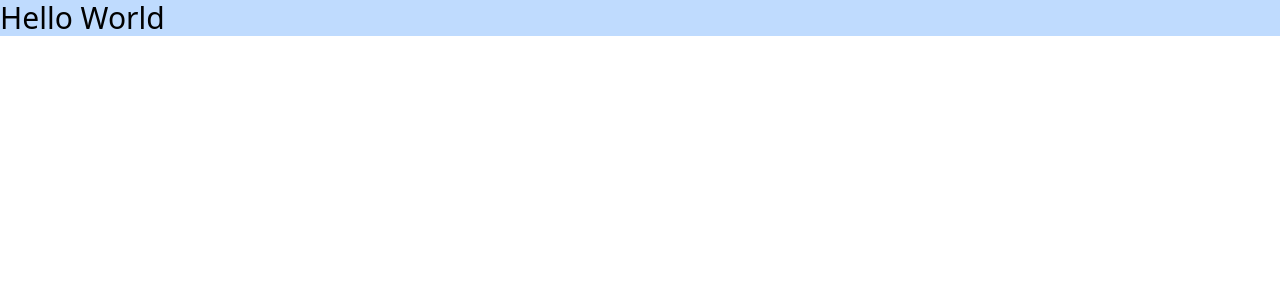
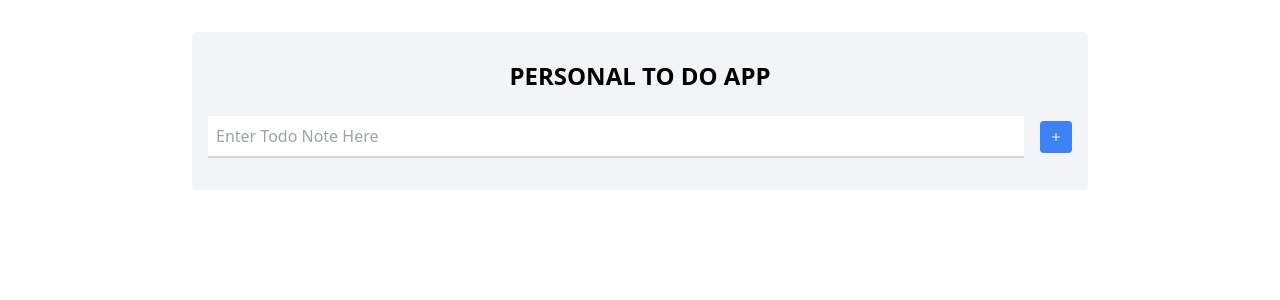
Before and after one commit to itsbluejelly/Todo-list_Project, a React (Vite) app: page / in a window 1280 px wide. Shown: the top 300 px of the page. Built offline with nearby package versions, Linux system fonts and the light colour scheme.

Commit message:
added inputbar component

```diff
--- a/package.json
+++ b/package.json
@@ -14,11 +14,14 @@
     "postcss": "^8.4.33",
     "react": "^18.2.0",
     "react-dom": "^18.2.0",
-    "tailwindcss": "^3.4.1"
+    "react-icons": "^5.0.1",
+    "tailwindcss": "^3.4.1",
+    "uuid": "^9.0.1"
   },
   "devDependencies": {
     "@types/react": "^18.2.43",
     "@types/react-dom": "^18.2.17",
+    "@types/uuid": "^9.0.7",
     "@typescript-eslint/eslint-plugin": "^6.14.0",
     "@typescript-eslint/parser": "^6.14.0",
     "@vitejs/plugin-react": "^4.2.1",
--- a/src/App.tsx
+++ b/src/App.tsx
@@ -1,4 +1,119 @@
+// IMPORTING NECESSARY FILES
+    // IMPORTING MODULES
+import React from "react"
+import {v4 as uuid} from "uuid"
+    // IMPORTING HOOKS
+import TodoContextHook from "./hooks/TodoContextHook"
+    // IMPORTING GUARDS
+import {arrayHasTodos} from "./types/Guards"
+    // IMPORTING ENUMS
+import {TODO_CONTEXT_REDUCER_ACTION_TYPE} from "./types/Enums"
+    // IMPORTING COMPONENTS
+import InputBar from "./components/InputBar"
+    // IMPORTING TYPES
+import {AppFormData} from "./types/Types"
+
 // DECLARING A FUNCTION THAT RETURNS AN APP COMPONENT
 export default function App() {
-    return <h1 className="text-black bg-blue-200 w-full text-3xl">Hello World</h1>
+    // DEFINING STATE
+        // A STATE TO KEEP TRACK OF THE APPLICATIONS ERRORS
+    const [error, setError] = React.useState<string>('')
+        // A STATE TO KEEP TRACK OF WHETHER THE APPLICATION IS LOADING
+    const [isLoading, setIsLoading] = React.useState<boolean>(false)
+        // A STATE TO KEEP TRACK OF THE FORMDATA
+    const [formData, setFormData] = React.useState<AppFormData>({ text: '' })
+
+    // OBTAINING THE TODOCONTEXT'S STATE AND DISPATCH FROM ITS HOOK
+    const {todoList, error: todoContextError, dispatch} = TodoContextHook()
+
+    // A FUNCTION TO FETCH THE TODOS DATA
+    const fetchTodosData: () => void = React.useCallback(() => {
+        setIsLoading(true)
+        setError('')
+
+        try{
+            const storedTodos: string | null = localStorage.getItem("todoList")
+
+            if(storedTodos){
+                const parsedTodos: unknown =  JSON.parse(storedTodos)
+
+                if(!arrayHasTodos(parsedTodos)){
+                    throw new Error("The data obtained is not of the required TodoType format")
+                }
+
+                dispatch({
+                    type: TODO_CONTEXT_REDUCER_ACTION_TYPE.CREATE_TODO,
+                    payload: parsedTodos
+                })
+
+                setError('')
+            }
+        }catch(error: unknown){
+            setError(`${(error as Error).name}: ${(error as Error).message}`)
+        }finally{
+            setIsLoading(false)
+        }
+    }, [dispatch])
+
+    // A FUNCTION TO HANDLE THE FORMDATA
+    function handleFormData(e: React.ChangeEvent<HTMLInputElement>): void{
+        const {name, value} = e.target
+        setFormData(prevFormData => ({...prevFormData, [name]: value}))
+    }
+
+    // A FUNCTION TO ADD TO THE TODOS DATA
+    function addTodosData(): void{
+        setIsLoading(true)
+        setError('')
+
+        try{
+            if(!formData.text){
+                throw new Error("You must write something in order to add a note")
+            }
+
+            dispatch({
+                type: TODO_CONTEXT_REDUCER_ACTION_TYPE.ADD_TODO,
+
+                payload: {
+                    text: formData.text.trim(),
+                    id: uuid(),
+                    filter: "incomplete"
+                }
+            })
+
+            setError('')
+        }catch(error: unknown){
+            setError(`${(error as Error).name}: ${(error as Error).message}`)
+        }finally{
+            setIsLoading(false)
+        }
+    }
+
+    // DEFINING USEEFECTS
+        // A USEEFFECT TO FETCH THE REQUIRED DATA
+    React.useEffect(fetchTodosData, [fetchTodosData])
+
+        // A USEEFFECT TO SET THE ERROR TO THE CONTEXTERROR WHENEVER FOUND
+    React.useEffect(() => {
+        if(todoContextError){
+            setError(todoContextError)
+        }
+    }, [todoContextError])
+
+    return (
+        // THE CONTAINER FOR THE WHOLE APPLICATION
+        <div className="max-w-4xl mx-auto sm:mt-8 p-4 bg-gray-100 rounded">
+            <h2 className="mt-3 mb-6 text-2xl font-bold text-center uppercase">Personal To Do App</h2>
+
+            <InputBar
+                formData={formData}
+                loading={isLoading}
+                handleFormData={handleFormData}
+                addTodosData={addTodosData}
+            />
+
+            {/* CONITIONALLY RENDERING THE ERROR OR THE LIST OF TODOS */}
+            {error && <h2 className="font-bold text-center text-2xl uppercase">{error}</h2>}
+        </div>
+    )
 }
--- /dev/null
+++ b/src/components/InputBar.tsx
@@ -0,0 +1,28 @@
+// IMPORTING NECESSARY FILES
+    // IMPORTING PROPS
+import {InputBarProps} from "../types/Props"
+    // IMPORTINH COMPONENTS
+import { BsPlus } from "react-icons/bs"
+
+// DECLARING A FUNCTION THAT RETURNS AN INPUTBAR COMPONENT
+export default function InputBar({formData, handleFormData, loading, addTodosData}: InputBarProps){
+    return (
+        // THE CONTAINER FOR THE INPUTBAR COMPONENT
+        <div className="flex items-center mb-4">
+            <input
+                type="text"
+                name="text"
+                placeholder="Enter Todo Note Here"
+                value={formData.text}
+                onChange={(e: React.ChangeEvent<HTMLInputElement>) => handleFormData(e)}
+                className="flex-grow p-2 border-b-2 border-gray-300 focus:outline-none focus:border-blue-500"
+            />
+
+            <button
+                disabled={loading}
+                onClick={addTodosData}
+                className="ml-4 p-2 bg-blue-500 text-white rounded hover:bg-blue-600 focus:outline-none"
+            ><BsPlus/></button>
+        </div>
+    )
+}
--- a/src/types/Enums.ts
+++ b/src/types/Enums.ts
@@ -1,5 +1,6 @@
 // AN ENUM FOR THE TODOCONTEXTREDUCERACTION TYPE
 export enum TODO_CONTEXT_REDUCER_ACTION_TYPE{
+    CREATE_TODO = "CREATE_TODO",
     ADD_TODO = "ADD_TODO",
     TOGGLE_TODO = "TOGGLE_TODO",
     REMOVE_TODO = "REMOVE_TODO",
--- /dev/null
+++ b/src/types/Guards.ts
@@ -0,0 +1,16 @@
+// IMPORTING NECESSARY TYPES
+import {TodoType} from "./Types"
+
+// A GUARD TO TEST IF AN ARRAY REALLY HAS TODOS
+export function arrayHasTodos(array: unknown): array is TodoType[]{
+    if(Array.isArray(array) && array.length){
+        return array.every(item => (
+            typeof item === "object" && item !== null &&
+            "text" in item && typeof item.text === "string" &&
+            "id" in item && (typeof item.id === "string" || typeof item.id === "number") &&
+            "filter" in item && (item.filter === "complete" || item.filter === "incomplete")
+        ))
+    }
+
+    return false
+}
--- a/src/types/Types.ts
+++ b/src/types/Types.ts
@@ -20,6 +20,7 @@ export type TodoContextReducerStateType = {
 // A TYPE FOR THE TODOCONTEXTREDUCER ACTION
 export type TodoContextReducerActionType = ActionUnionObjectsGenerator<{
     [TODO_CONTEXT_REDUCER_ACTION_TYPE.ADD_TODO]: TodoType,
+    [TODO_CONTEXT_REDUCER_ACTION_TYPE.CREATE_TODO]: TodoType[]
     [TODO_CONTEXT_REDUCER_ACTION_TYPE.MARK_ALL_COMPLETE]: never,
     [TODO_CONTEXT_REDUCER_ACTION_TYPE.MARK_ALL_INCOMPLETE]: never,
     [TODO_CONTEXT_REDUCER_ACTION_TYPE.MARK_COMPLETE]: ObjectFilterer<TodoType, "id">,
@@ -30,3 +31,5 @@ export type TodoContextReducerActionType = ActionUnionObjectsGenerator<{
 
 // A TYPE FOR THE TODO CONTEXT
 export type TodoContextType = Prettier<TodoContextReducerStateType & { dispatch: React.Dispatch<TodoContextReducerActionType> }>
+// A TYPE FOR THE APPFORMDATA
+export type AppFormData = { text: string }
```
Also changed, not shown: src/contexts/TodoContext.tsx (+44 -14 lines), src/types/Props.ts (+13 -2 lines), 1 other file (tests, documents, lock files or other folders).
